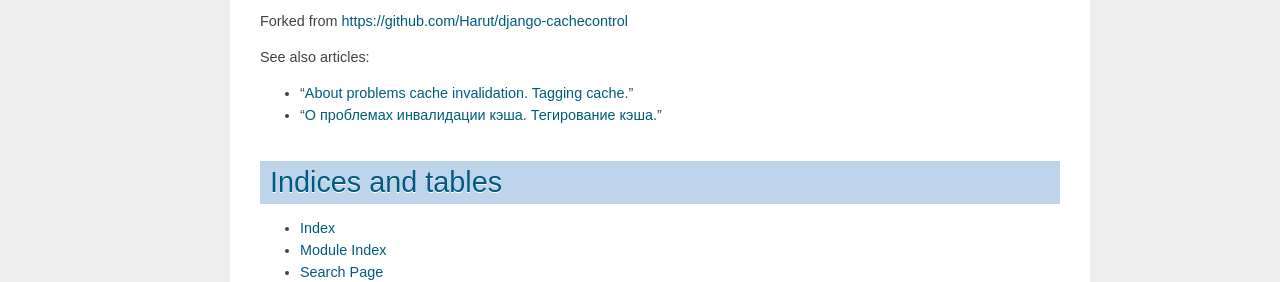
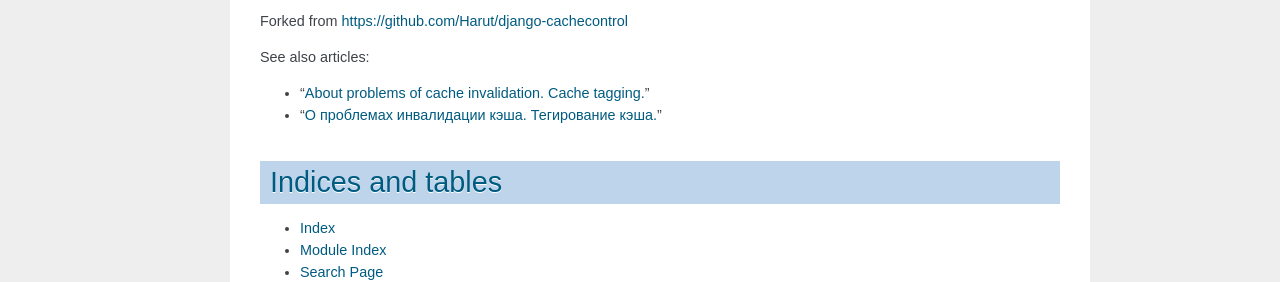
Before and after one commit to emacsway/cache-dependencies, a Sphinx documentation site: the page built from docs/index.rst, in a window 1280 px wide and 900 px high, scrolled down 4267 px. Shown: the part 500-782 px from the top of the window. Built offline with Sphinx 7.4.7, drawn with Linux system fonts in a browser that asks for light colours.

Commit message:
fixed typo

```diff
--- a/README.rst
+++ b/README.rst
@@ -271,5 +271,5 @@ Forked from https://github.com/Harut/django-cachecontrol
 
 See also articles:
 
-- "`About problems cache invalidation. Tagging cache. <https://emacsway.github.io/en/cache-dependencies/>`_"
+- "`About problems of cache invalidation. Cache tagging. <https://emacsway.github.io/en/cache-dependencies/>`_"
 - "`О проблемах инвалидации кэша. Тегирование кэша. <https://emacsway.github.io/ru/cache-dependencies/>`_"
--- a/docs/index.rst
+++ b/docs/index.rst
@@ -282,7 +282,7 @@ Forked from https://github.com/Harut/django-cachecontrol
 
 See also articles:
 
-- "`About problems cache invalidation. Tagging cache. <https://emacsway.github.io/en/cache-dependencies/>`_"
+- "`About problems of cache invalidation. Cache tagging. <https://emacsway.github.io/en/cache-dependencies/>`_"
 - "`О проблемах инвалидации кэша. Тегирование кэша. <https://emacsway.github.io/ru/cache-dependencies/>`_"
 
 
```
